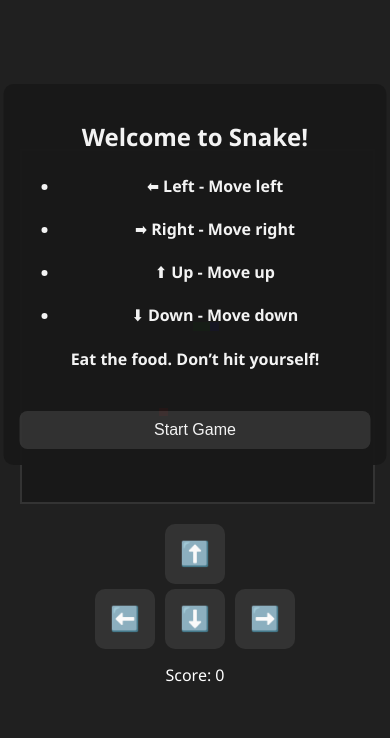
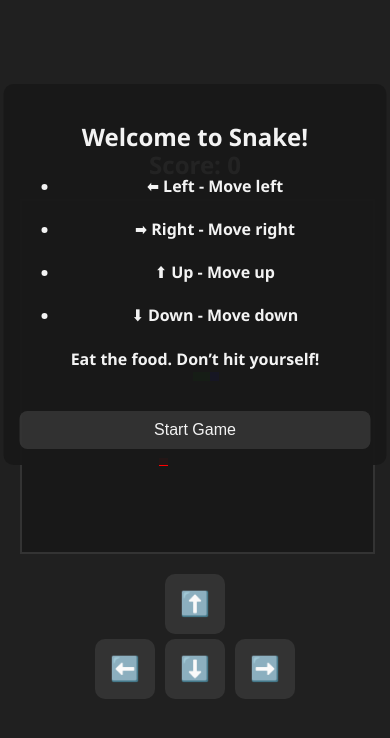
Before and after one commit to p-r-a-v-i-n/snake-game, a plain HTML site: page index.html in a window 390 px wide. Drawn offline with Linux system fonts and the light colour scheme.

Commit message:
Move score display to top for better mobile visibility

```diff
--- a/index.html
+++ b/index.html
@@ -10,6 +10,7 @@
   <body>
     <div id="container">
       <div id="game">
+        <div id="score">Score: 0</div>
         <canvas id="myCanvas" width="820" height="820"></canvas>
         <div id="mobile-controls">
           <div class="row">
@@ -22,7 +23,6 @@
           </div>
         </div>
 
-        <div id="score">Score: 0</div>
       </div>
       <div id="tutorial" class="animated">
         <div>
--- a/styles.css
+++ b/styles.css
@@ -46,10 +46,11 @@ canvas {
 }
 
 #score {
-    color: white;
-    font-size: 1.2rem;
+    font-size: 1.5rem;
+    font-weight: bold;
     text-align: center;
-    padding: 10px 0;
+    margin-bottom: 10px;
+    color: #fff;
 }
 
 #tutorial {
@@ -116,7 +117,11 @@ canvas {
     }
 
     #score {
-        font-size: 1rem;
+        position: sticky;
+        top: 0;
+        padding: 8px;
+        z-index: 10;
+
     }
 
     .button {
@@ -134,7 +139,8 @@ canvas {
 }
 
 #mobile-controls {
-    display: none; /* hidden by default */
+    display: none;
+    /* hidden by default */
     margin-top: 20px;
 }
 
```
